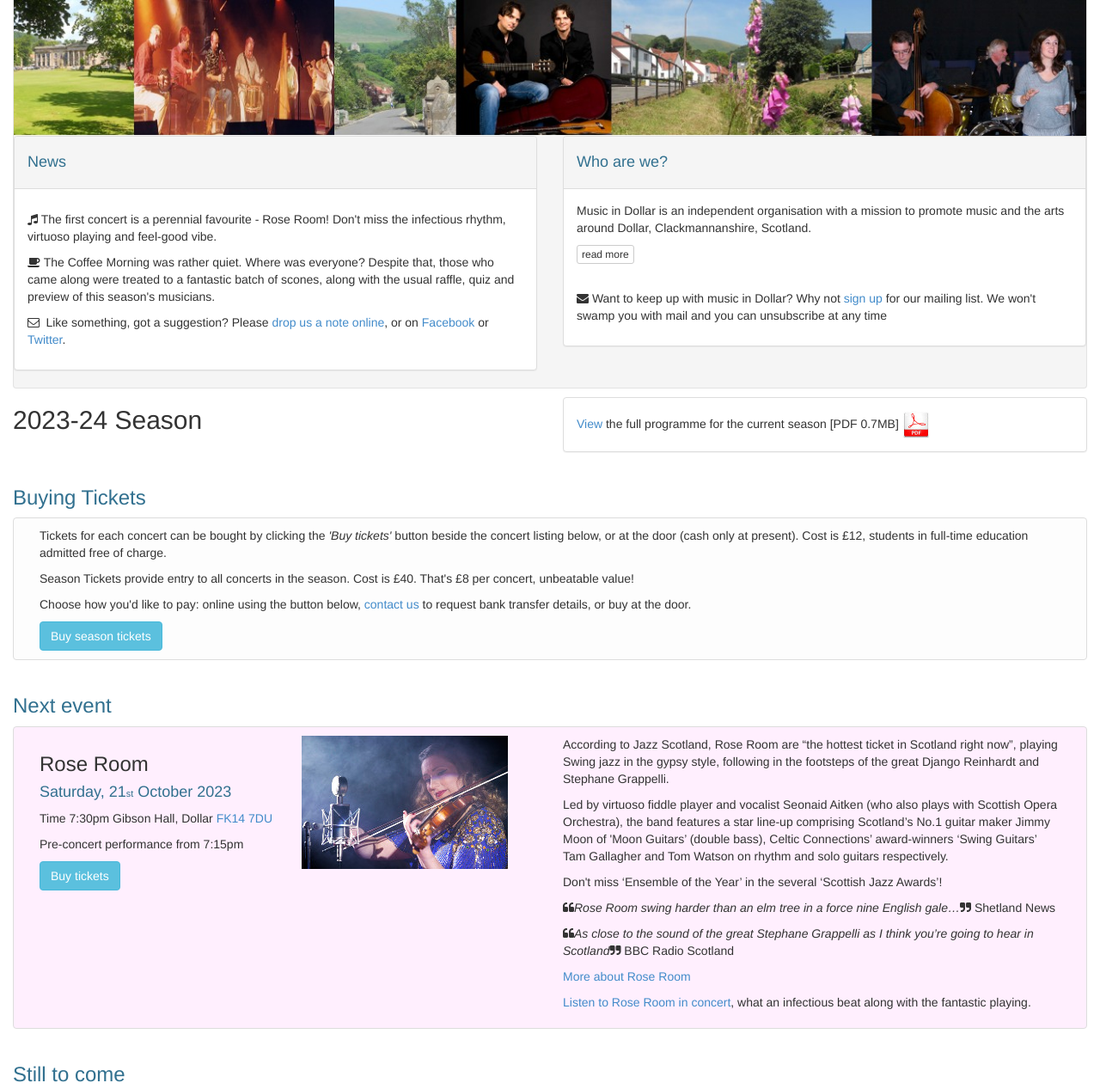
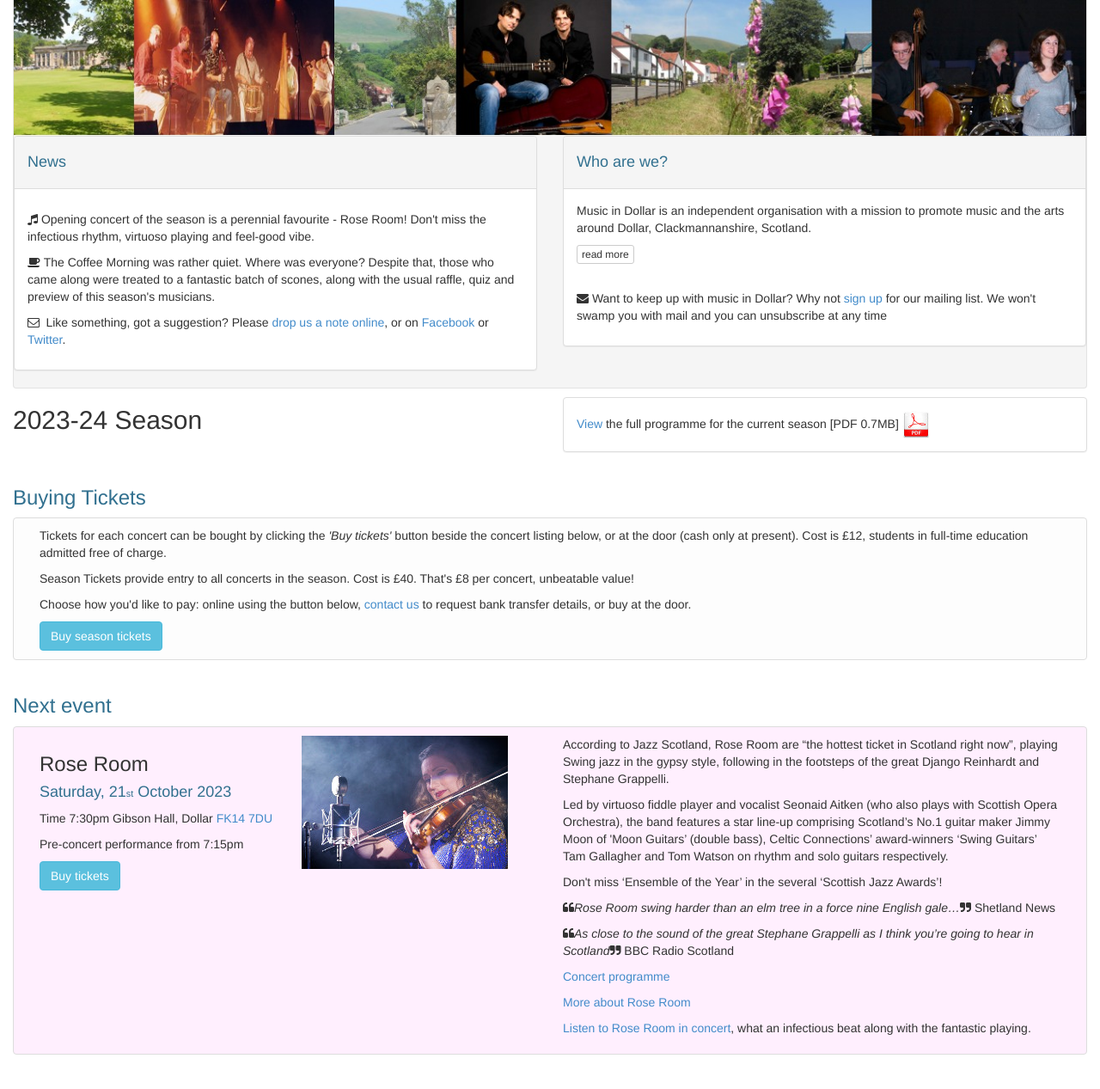
Before and after one commit to musicindollar/dmsweb, a PHP site: page / in a window 1280 px wide. Shown: the part 83-1350 px from the top of the page at 86% size. Run offline with PHP 8.4, Linux system fonts and the light colour scheme.

Commit message:
Rose Room programme

```diff
--- a/index.php
+++ b/index.php
@@ -28,7 +28,9 @@ htmlHead($title);
                     <div class="panel-body">
                         <p>
                         </p>
-                        <p><span class="fa fa-music"></span> The first concert is a perennial favourite - Rose Room! Don't miss the infectious rhythm, virtuoso playing and feel-good vibe.
+<!--                        <p><img src="image/2324/harvest-sm.png"></img> Tony Baldwin <a href="season/2324/Harvest 1_10_23.pdf" target="_blank">will perform an organ recital in Dollar Parish Church</a> on Sunday 1st October, as part of the Celebration of Harvest.-->
+<!--                        </p>-->
+                        <p><span class="fa fa-music"></span> Opening concert of the season is a perennial favourite - Rose Room! Don't miss the infectious rhythm, virtuoso playing and feel-good vibe.
                         </p>
                         <p><span class="fa fa-coffee"></span> The Coffee Morning was rather quiet. Where was everyone? Despite that, those who came along were treated to
                             a fantastic batch of scones, along with the usual raffle, quiz and preview of this season's musicians.
@@ -169,9 +171,9 @@ htmlHead($title);
 
                                 hear in Scotland</i><span
                                     class="fa fa-quote-right"></span> BBC Radio Scotland</p>
-                        <!--                        <p><a href="/season/2324/Programme-231021-RoseRoom.pdf"-->
-                        <!--                              target="_blank">Concert programme</a>-->
-                        <!--                        </p>-->
+                        <p><a href="/season/2324/Programme-231021-RoseRoom.pdf"
+                              target="_blank">Concert programme</a>
+                        </p>
                         <p>
                             <a href="http://roseroom.co.uk/"
                                target="_blank">More about Rose Room</a>
```
Also changed, not shown: image/2324/harvest-sm.png (added), 2 other files.
